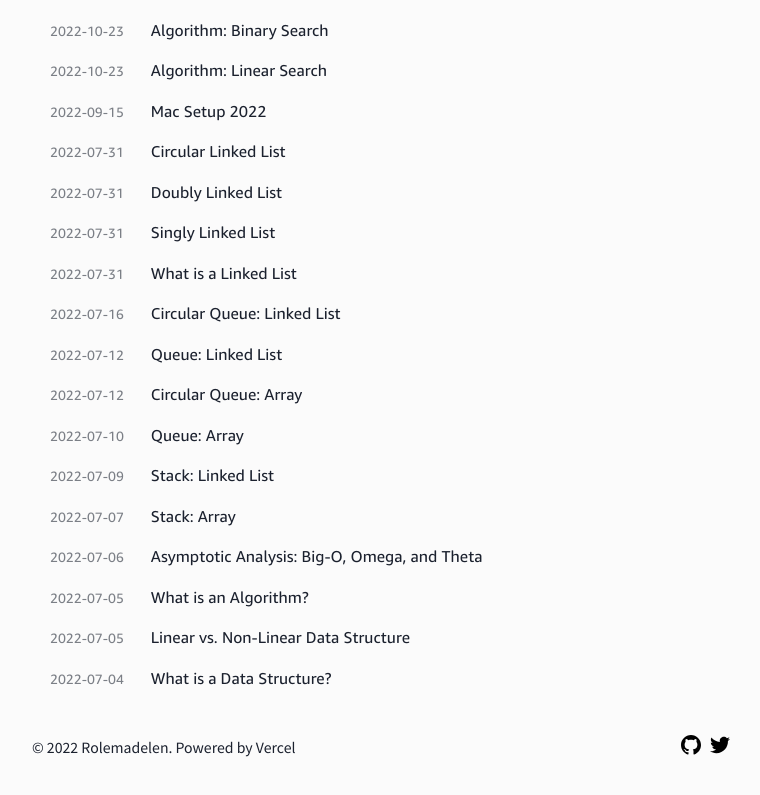
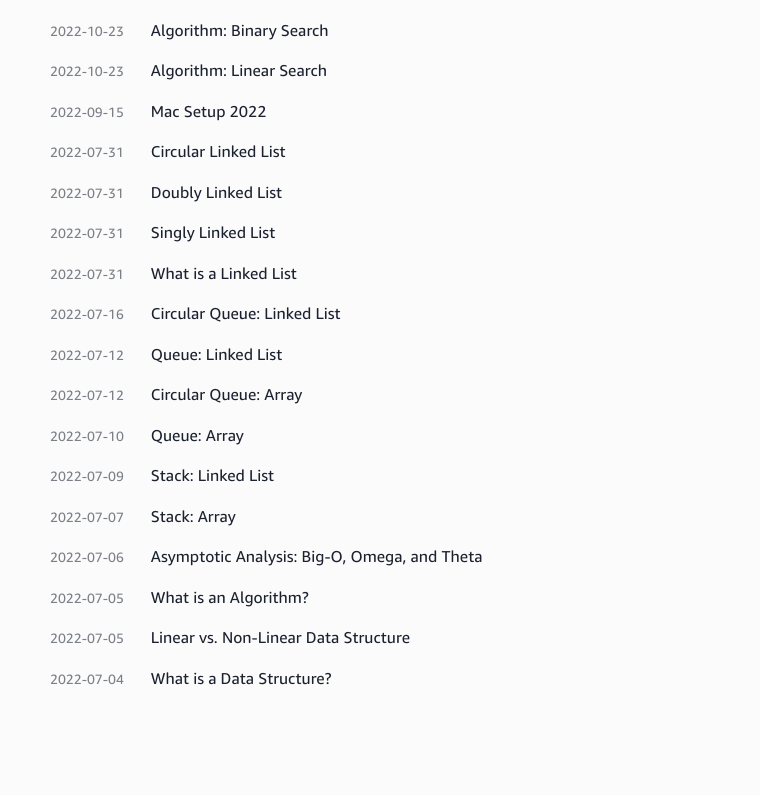
Before and after one commit to rolemadelen/blog-v1, a Next.js app: page /blog in a window 1280 px wide. Shown: the part 363-1158 px from the top of the page, without its empty margins (257-1017 px from the left). After the commit the page ends 1098 px from the top, so only its background shows below. Built offline with nearby package versions, Linux system fonts and the light colour scheme.

Commit message:
removed footer

```diff
--- a/layouts/blog.js
+++ b/layouts/blog.js
@@ -1,11 +1,6 @@
 import PostList from '@components/PostList';
-import Footer from '@components/Footer';
 import {
 	PostListContainer,
-	Header,
-	CategoryList,
-	Category,
-	BlogHeaderContainer,
 	HeaderContainer,
 } from '@components/custom-tw-components';
 import utilStyles from '@styles/utils.module.scss';
@@ -47,7 +42,6 @@ const BlogLayout = ({ posts }) => {
 
 			<PostListContainer>
 				<PostList posts={posts} />
-				<Footer />
 			</PostListContainer>
 		</div>
 	);
```
